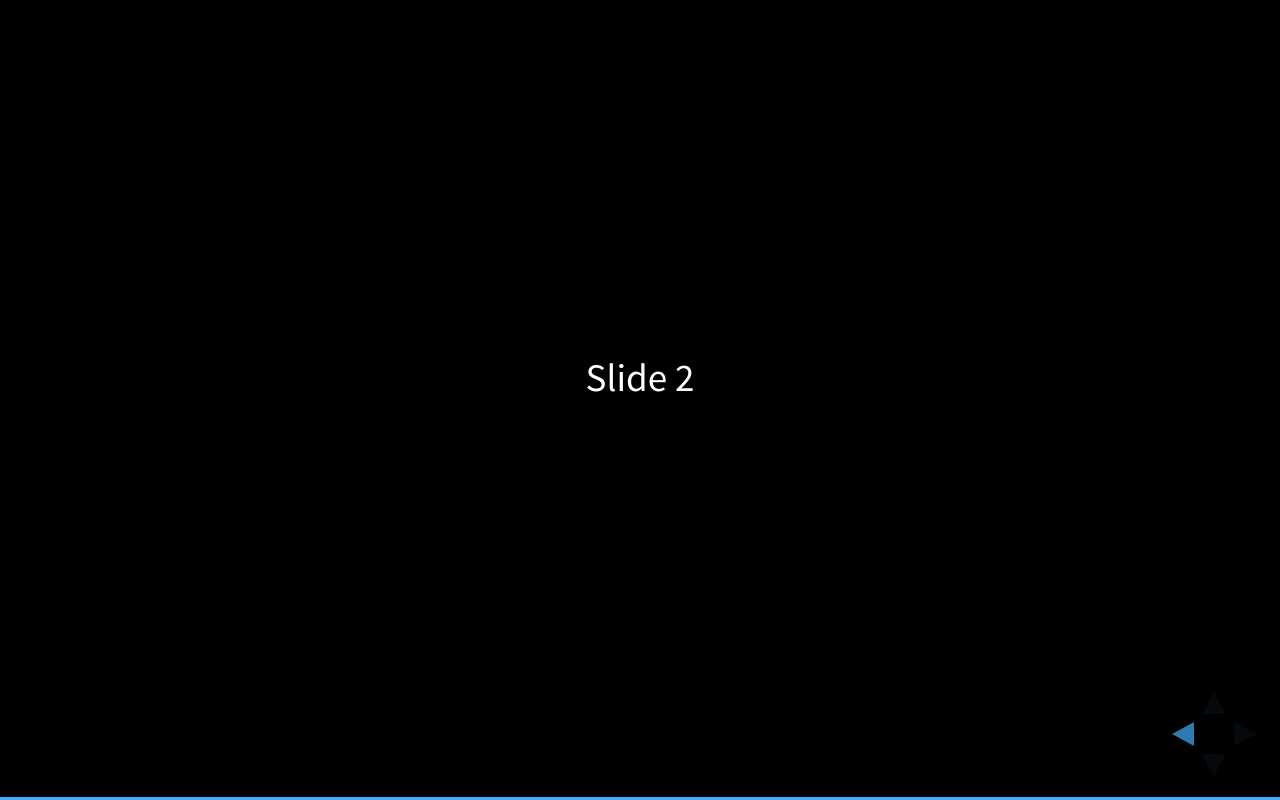
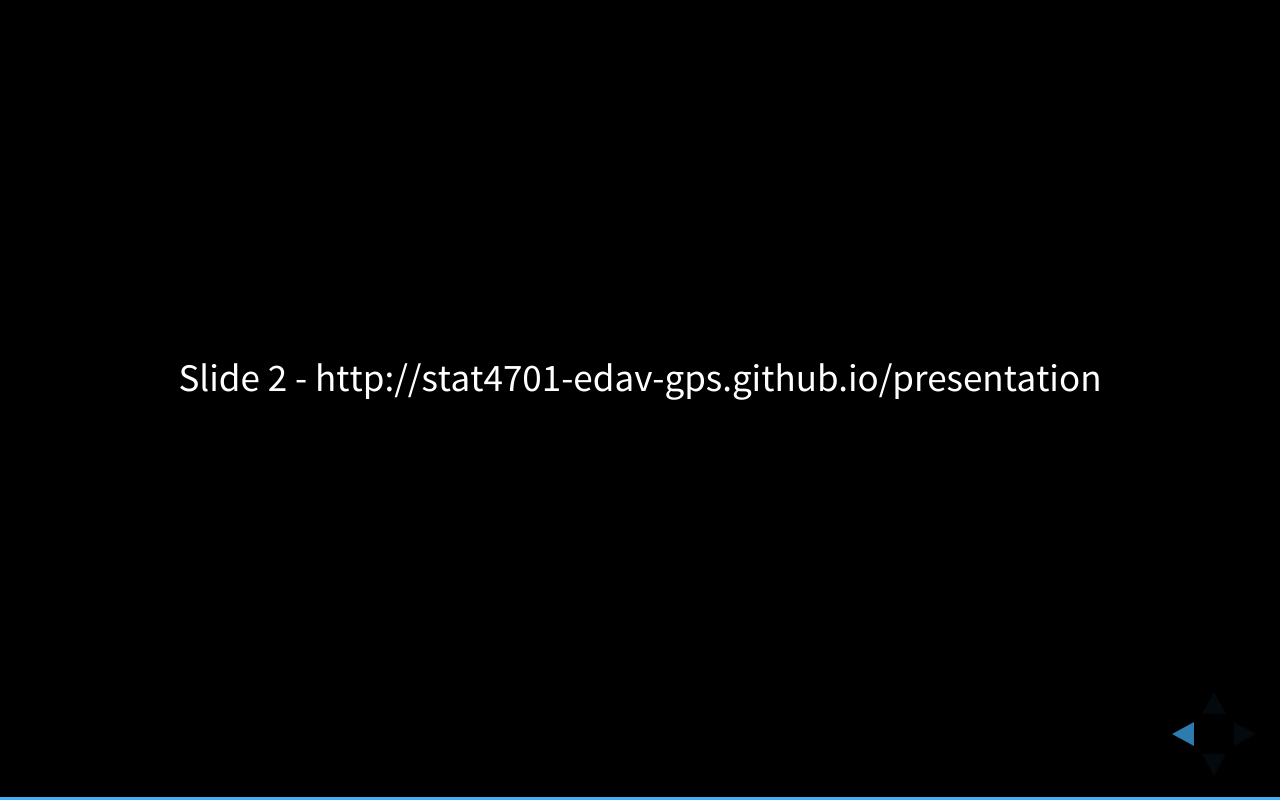
Before and after one commit to opencampsgps/opencampsgps.github.com, a website: page presentations/danny/index.html in a window 1280 px wide. Both pictures are taken after a click on the button 1251 px from the left and 734 px from the top of the page. Drawn offline with Linux system fonts and the light colour scheme.

Commit message:
add link to prez

```diff
--- a/presentations/danny/index.html
+++ b/presentations/danny/index.html
@@ -25,7 +25,7 @@
 		<div class="reveal">
 			<div class="slides">
 				<section><iframe width="100%" height="600" frameborder="0" src="https://cartodbacademy.cartodb.com/viz/26250460-05d8-11e4-9e73-0e73339ffa50/embed_map" allowfullscreen webkitallowfullscreen mozallowfullscreen oallowfullscreen msallowfullscreen></iframe></section>
-				<section>Slide 2</section>
+				<section>Slide 2 - http://stat4701-edav-gps.github.io/presentation</section>
 			</div>
 		</div>
 
```
Also changed, not shown: _site/presentations/danny/index.html.
